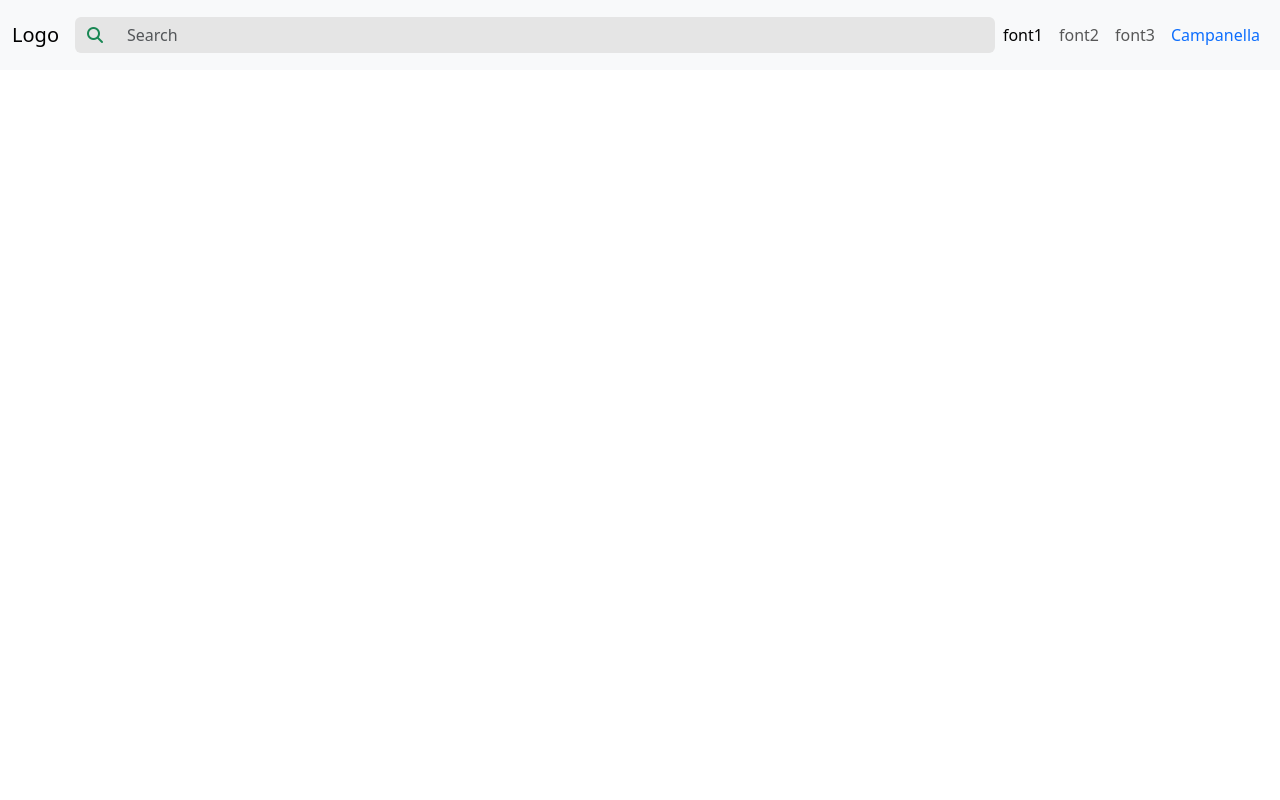
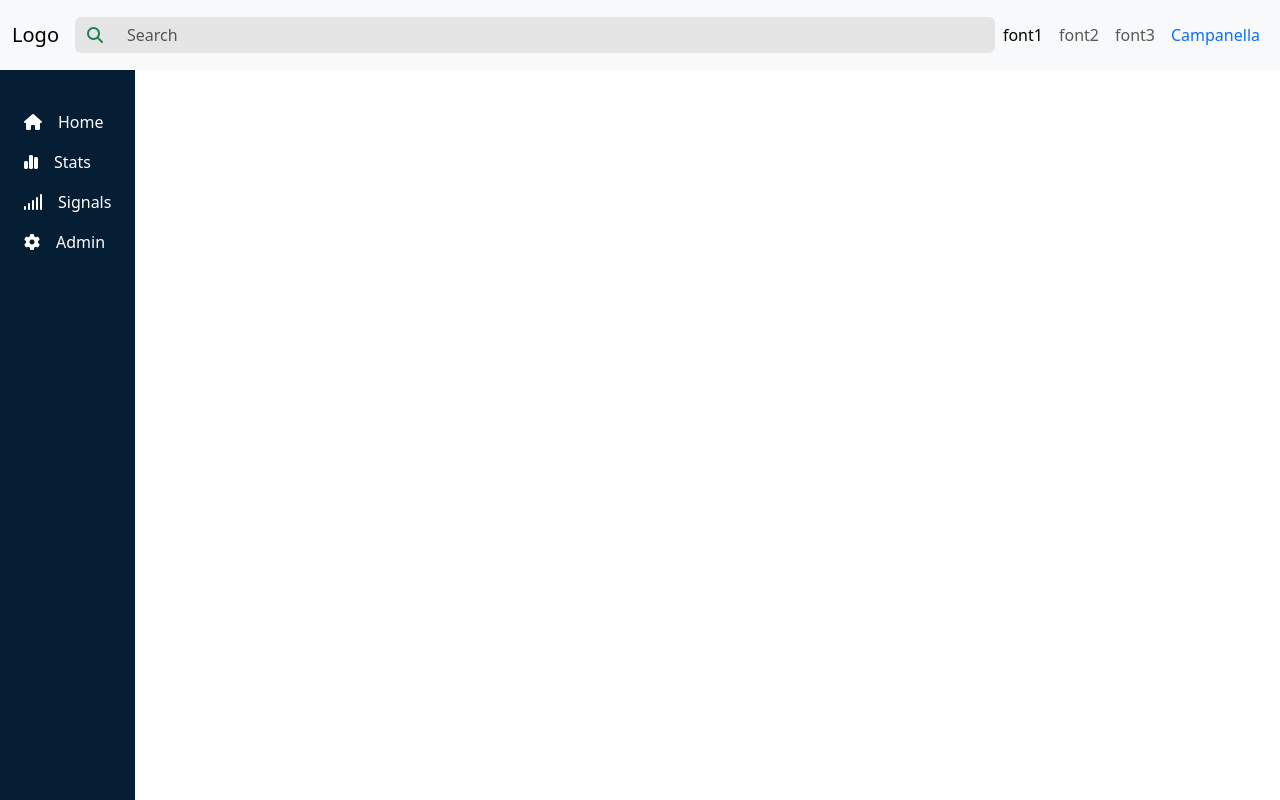
Before and after one commit to CosimoPetrarca/html-css-bootstrap-dashboard, a plain HTML site: page index.html in a window 1280 px wide. Drawn offline with nearby package versions, Linux system fonts and the light colour scheme.

Commit message:
aside structure

```diff
--- a/css/style.css
+++ b/css/style.css
@@ -11,3 +11,16 @@ header{
 #ricerca{
     background-color: #e5e5e5;
 }
+
+/*--------------
+     Main
+----------------*/
+
+main {
+    height: calc(100vh - 4.375rem);
+}
+
+
+aside {
+    background-color: #051e34;
+}
--- a/index.html
+++ b/index.html
@@ -19,6 +19,7 @@
 </head>
 
 <body>
+    <!-- header -->
     <header class="bg-light d-flex align-items-center">
         <nav class="navbar navbar-expand-lg bg-body-tertiary bg-white flex-grow-1 py-1">
             <div class="container-fluid">
@@ -29,7 +30,7 @@
                 </button>
                 <input class="form-control me-2 border-0 bg-transparent" type="search" placeholder="Search" aria-label="Search">
               </form>
-              <div class="collapse navbar-collapse flex-grow-0" id="navbarSupportedContent">
+              <div class="collapse navbar-collapse flex-grow-0">
                 <ul class="navbar-nav mb-2 mb-lg-0">
                   <li class="nav-item">
                     <a class="nav-link active" aria-current="page" href="#">font1</a>
@@ -42,14 +43,54 @@
                   </li>
                 </ul>
               </div>
-              <div id="bell" class="px-2">
+              <div class="px-2">
                 <a href="#" class="text-decoration-none">Campanella</a>
               </div>
             </div>
         </nav>
     </header>
-    <main>
+    <!-- /header -->
+
+    <!-- main -->
+    <main class="d-flex">
+        <!-- aside -->
+        <aside class="px-4 py-4">
+            <div class="d-flex flex-column">
+                <div>
+                    <ul class="list-unstyled">
+                        <li class="my-3">
+                            <a href="#" class="d-flex align-items-center text-white text-decoration-none gap-3">
+                                <i class="fa-solid fa-house"></i>
+                                <span class="d-none d-lg-block">Home</span>
+                            </a>
+                        </li>
+                        <li class="mb-3">
+                            <a href="#" class="d-flex align-items-center text-white text-decoration-none gap-3">
+                                <i class="fa-solid fa-chart-simple"></i>
+                                <span class="d-none d-lg-block">Stats</span>
+                            </a>
+                        </li>
+                        <li class="mb-3">
+                            <a href="#" class="d-flex align-items-center text-white text-decoration-none gap-3">
+                                <i class="fa-solid fa-signal"></i>
+                                <span class="d-none d-lg-block">Signals</span>
+                            </a>
+                        </li>
+                    </ul>
+                </div>
+                <div class="mt-auto">
+                    <a href="#" class="d-flex align-items-center text-white text-decoration-none gap-3">
+                        <i class="fa-solid fa-gear"></i>
+                        <span class="d-none d-lg-block">Admin</span>
+                    </a>
+                </div>
+            </div>
+        </aside>
+        <!-- /aside -->
+
     </main>
+    <!-- /main -->
+
     <!-- bootstrap js -->
     <script src="https://cdn.jsdelivr.net/npm/bootstrap@5.3.0-alpha1/dist/js/bootstrap.bundle.min.js"
         integrity="sha384-w76AqPfDkMBDXo30jS1Sgez6pr3x5MlQ1ZAGC+nuZB+EYdgRZgiwxhTBTkF7CXvN"
```
